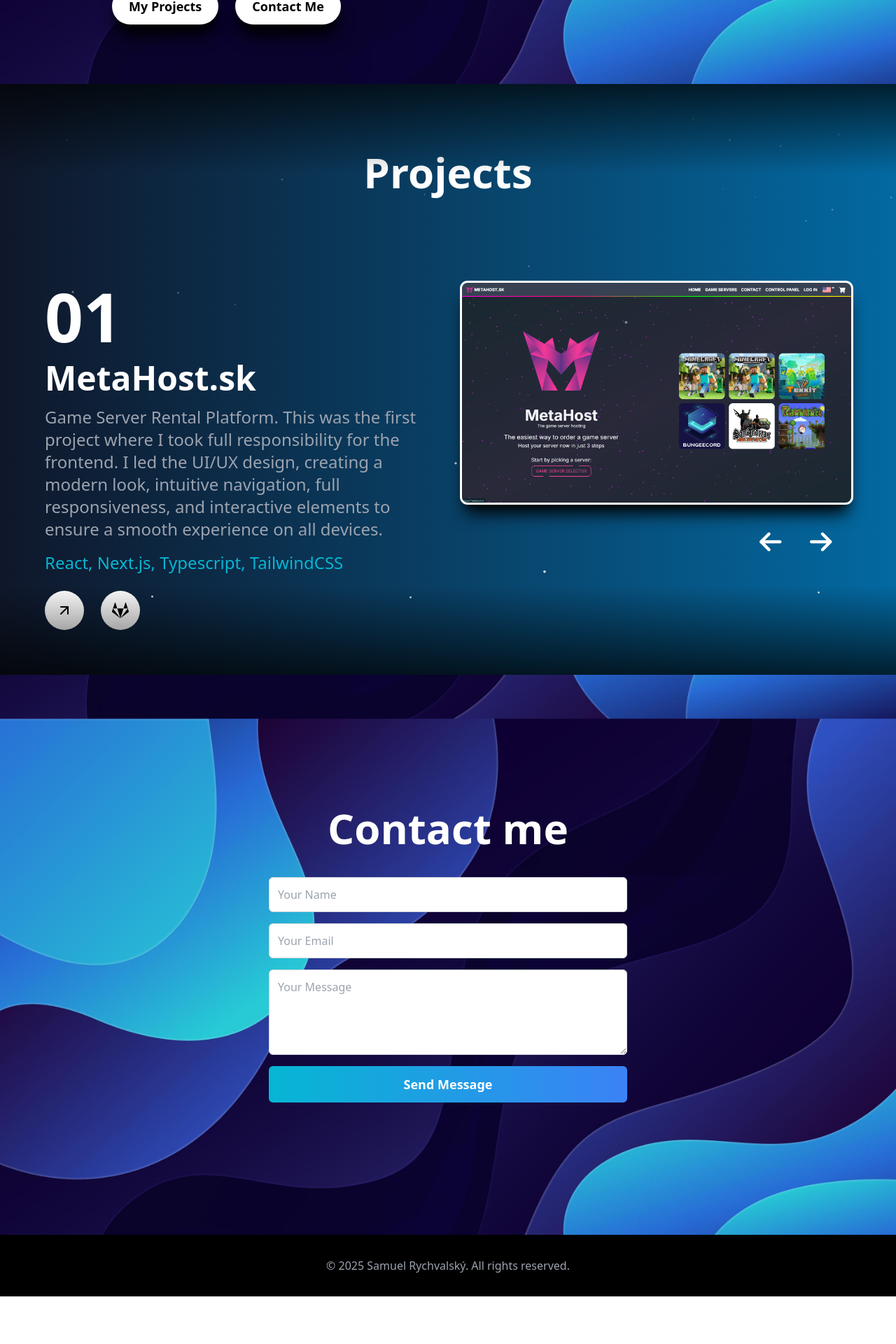
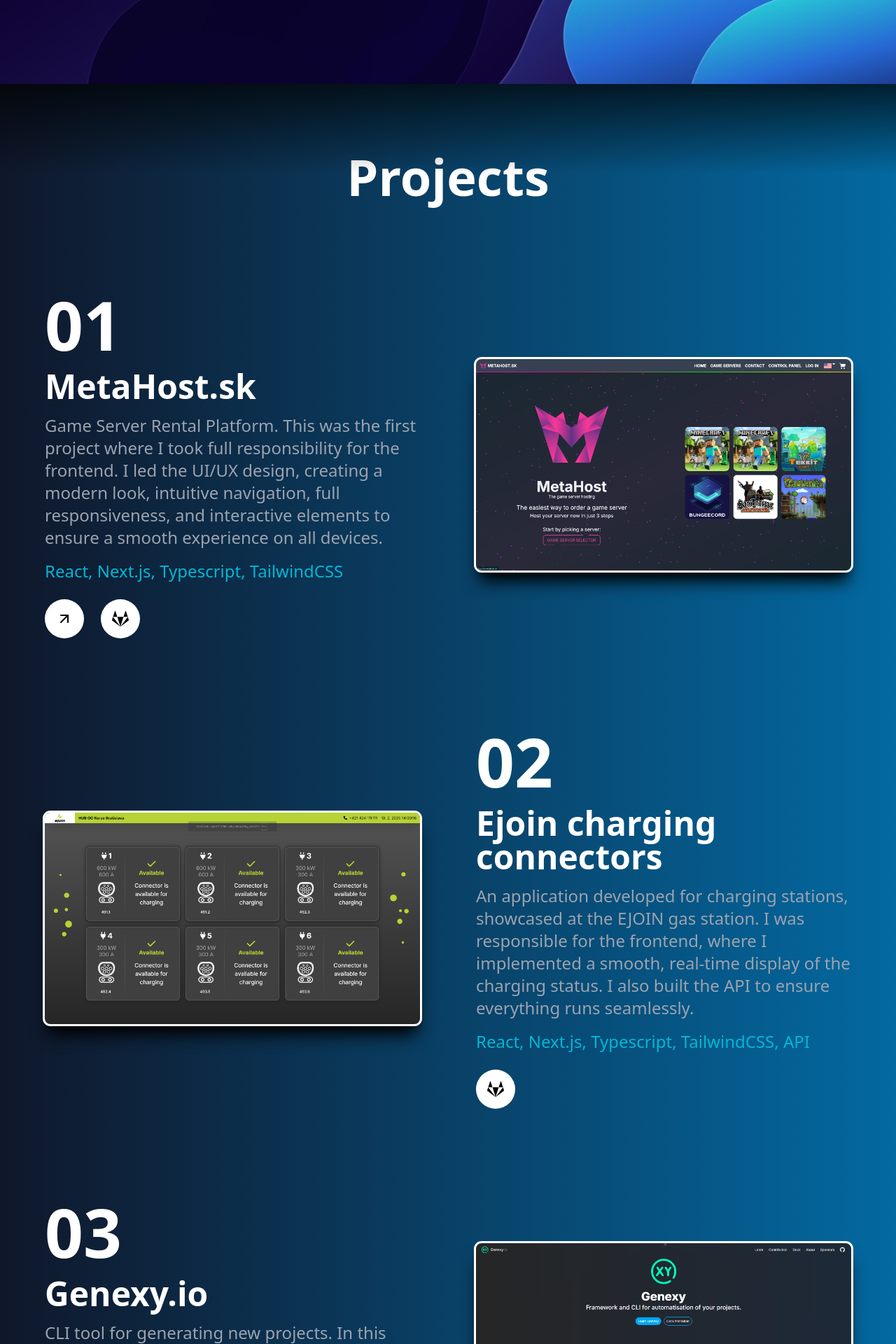
Before and after one commit to manmindcontrol/Portfolio, a Next.js app: page / in a window 1280 px wide. Shown: the part 680-2600 px from the top of the page at 70% size. Before the commit the page ends 2532 px from the top, so only its background shows below. Built offline with nearby package versions, Linux system fonts and the light colour scheme.

Commit message:
samuel (master): changed the layout a bit

```diff
--- a/components/FallingStars.tsx
+++ b/components/FallingStars.tsx
@@ -3,7 +3,6 @@
 import { motion } from "framer-motion";
 import { useEffect, useState } from "react";
 
-// Typ pre hviezdy
 interface Star {
   id: number;
   left: string;
@@ -13,15 +12,14 @@
   opacity: number;
 }
 
-// Generovanie hviezd s plynulejšími animáciami
 const generateStars = (count: number): Star[] => {
   return Array.from({ length: count }, (_, index) => ({
     id: index,
-    left: `${Math.random() * 100}vw`, // Náhodná pozícia na X osi
-    size: `${Math.random() * 3 + 2}px`, // Veľkosť medzi 2px - 5px
-    delay: Math.random() * 5, // Rôzne oneskorenia animácie
-    duration: Math.random() * 7 + 5, // Dlhšie trvanie (5s - 12s)
-    opacity: Math.random() * 0.5 + 0.5, // Náhodná priehľadnosť (0.5 - 1)
+    left: `${Math.random() * 100}vw`,
+    size: `${Math.random() * 3 + 2}px`,
+    delay: Math.random() * 5,
+    duration: Math.random() * 7 + 5,
+    opacity: Math.random() * 0.5 + 0.5,
   }));
 };
 
@@ -29,17 +27,16 @@
   const [stars, setStars] = useState<Star[]>([]);
 
   useEffect(() => {
-    setStars(generateStars(30)); // Viac hviezd pre plynulejší efekt
-
+    setStars(generateStars(30));
     const interval = setInterval(() => {
-      setStars(generateStars(30)); // Obnovujeme každých 7 sekúnd
+      setStars(generateStars(30));
     }, 7000);
 
     return () => clearInterval(interval);
   }, []);
 
   return (
-    <div className="absolute inset-0 overflow-hidden pointer-events-none z-10">
+    <div className="absolute inset-0 w-full h-full overflow-hidden pointer-events-none z-10">
       {stars.map((star) => (
         <motion.div
           key={star.id}
@@ -55,7 +52,7 @@
           transition={{
             duration: star.duration,
             delay: star.delay,
-            ease: "easeInOut", // Plynulejší pohyb
+            ease: "easeInOut",
             repeat: Infinity,
           }}
         />
--- a/components/Navbar.tsx
+++ b/components/Navbar.tsx
@@ -100,7 +100,7 @@
             className="text-lg text-black hover:text-cyan-500 transition"
           >
             <FontAwesomeIcon icon={faGitlab} className="mr-2" />
-            GitHub
+            Gitlab
           </Link>
           <Link
             href="https://www.linkedin.com/in/samuel-rychvalsk%C3%BD-b21a73228/"
--- a/components/screens/Projects.tsx
+++ b/components/screens/Projects.tsx
@@ -68,92 +68,63 @@
   },
 ];
 
-export default function ProjectSlider() {
-  const [currentIndex, setCurrentIndex] = useState(0);
-  const [direction, setDirection] = useState(0);
-
-  const nextProject = () => {
-    setDirection(1);
-    setCurrentIndex((prevIndex) => (prevIndex + 1) % projects.length);
-  };
-
-  const prevProject = () => {
-    setDirection(-1);
-    setCurrentIndex(
-      (prevIndex) => (prevIndex - 1 + projects.length) % projects.length
-    );
-  };
-
-  const variants = {
-    enter: (dir: number) => ({
-      x: dir > 0 ? 300 : -300,
-      opacity: 0,
-    }),
-    center: {
-      x: 0,
-      opacity: 1,
-    },
-    exit: (dir: number) => ({
-      x: dir < 0 ? 300 : -300,
-      opacity: 0,
-    }),
-  };
-
+export default function ProjectList() {
   return (
-    <>
     <section
       id="projects"
       className="relative overflow-hidden w-full min-h-screen flex flex-col items-center bg-gradient-to-r from-slate-900 to-sky-700 p-8 md:p-16 gap-32"
     >
-        <FallingStars />
-        {/* Top Shadow Fade */}
+      {/*<FallingStars />*/}
       <div className="pointer-events-none absolute top-0 left-0 w-full h-32 z-10 bg-gradient-to-b from-black/70 to-transparent" />
-        {/* Bottom Shadow Fade */}
       <div className="pointer-events-none absolute bottom-0 left-0 w-full h-32 z-10 bg-gradient-to-t from-black/70 to-transparent" />
 
-        <h1 className="text-white font-semibold text-4xl md:text-6xl mt-8">
+      <h1 className="text-white font-semibold text-4xl md:text-7xl mt-8">
         Projects
       </h1>
 
-        <div className="flex flex-col xl:flex-row w-full max-w-7xl items-center xl:items-start justify-between gap-10">
-          {/* Left Text */}
+      <div className="flex flex-col gap-24 md:gap-32 w-full max-w-7xl">
+        {projects.map((project, index) => (
+          <div
+            key={project.id}
+            className={`flex flex-col ${
+              index % 2 === 0 ? "xl:flex-row" : "xl:flex-row-reverse"
+            } items-center xl:items-center justify-between gap-20`}
+          >
+            {/* Text */}
             <div className="flex flex-col text-white w-full md:w-2/3 text-center md:text-left">
               <h1 className="text-5xl md:text-8xl font-semibold">
-              0{projects[currentIndex].id}
+                0{project.id}
               </h1>
-            <h2 className="text-3xl md:text-5xl font-bold mt-4 transition-transform duration-300 transform hover:scale-110">
-              {projects[currentIndex].title}
+              <h2 className="text-3xl md:text-5xl font-bold mt-4">
+                {project.title}
               </h2>
               <p className="text-gray-400 mt-4 text-lg md:text-2xl">
-              {projects[currentIndex].description}
+                {project.description}
               </p>
               <p className="text-cyan-500 mt-4 text-lg md:text-2xl">
-              {projects[currentIndex].technologies}
+                {project.technologies}
               </p>
 
               <div className="flex justify-center md:justify-start space-x-6 mt-6">
-              {projects[currentIndex].liveLink &&
-                projects[currentIndex].liveLink !== "/" && (
+                {project.liveLink && project.liveLink !== "/" && (
                   <Link
-                    href={projects[currentIndex].liveLink}
+                    href={project.liveLink}
                     className="p-4 bg-white text-black rounded-full flex items-center gap-3 text-lg"
                   >
                     <FiArrowUpRight size={24} />
                   </Link>
                 )}
-              {projects[currentIndex].githubLink &&
-                projects[currentIndex].githubLink !== "/" && (
+                {project.githubLink && project.githubLink !== "/" && (
                   <Link
-                    href={projects[currentIndex].githubLink}
+                    href={project.githubLink}
                     className="p-4 bg-white text-black rounded-full flex items-center gap-3 text-lg"
                   >
                     <FaGithub size={24} />
                   </Link>
                 )}
-              {projects[currentIndex].gitlabLink &&
-                projects[currentIndex].gitlabLink !== "/" && (
+                {project.gitlabLink && project.gitlabLink !== "/" && (
                   <Link
-                    href={projects[currentIndex].gitlabLink}
+                    href={project.gitlabLink}
                     className="p-4 bg-white text-black rounded-full flex items-center gap-3 text-lg"
                   >
                     <FaGitlab size={24} />
@@ -162,71 +133,20 @@
               </div>
             </div>
 
-          {/* Right Image */}
-          <div className="w-full md:w-2/3 flex flex-col items-end">
-            <AnimatePresence mode="wait" custom={direction}>
-              <motion.div
-                key={projects[currentIndex].id}
-                custom={direction}
-                variants={variants}
-                initial="enter"
-                animate="center"
-                exit="exit"
-                transition={{
-                  x: { type: "spring", stiffness: 300, damping: 30 },
-                  opacity: { duration: 0.2 },
-                }}
-                drag="x"
-                dragConstraints={{ left: 0, right: 0 }}
-                onDragEnd={(event, info) => {
-                  if (info.offset.x < -100) {
-                    nextProject();
-                  } else if (info.offset.x > 100) {
-                    prevProject();
-                  }
-                }}
-                className="relative"
-              >
+            {/* Image - always centered */}
+            <div className="w-full md:w-2/3 flex  place-content-center">
               <Image
-                  src={projects[currentIndex].image}
-                  alt={projects[currentIndex].title}
+                priority
+                src={project.image}
+                alt={project.title}
                 width={700}
                 height={400}
                 className="rounded-lg shadow-xl outline outline-white shadow-black"
               />
-              </motion.div>
-            </AnimatePresence>
-
-            {/* Dots on mobile */}
-            <div className="flex md:hidden justify-center gap-2 mt-6 w-full">
-              {projects.map((_, index) => (
-                <div
-                  key={index}
-                  className={`w-3 h-3 rounded-full ${
-                    index === currentIndex ? "bg-white" : "bg-white/30"
-                  }`}
-                />
+            </div>
+          </div>
         ))}
       </div>
-
-            {/* Arrows on desktop */}
-            <div className="hidden md:flex gap-4 mt-6 pr-4">
-              <button
-                onClick={prevProject}
-                className="text-white text-4xl p-3 rounded-xl"
-              >
-                <FontAwesomeIcon icon={faArrowLeft} />
-              </button>
-              <button
-                onClick={nextProject}
-                className="text-white text-4xl p-3 rounded-xl"
-              >
-                <FontAwesomeIcon icon={faArrowRight} />
-              </button>
-            </div>
-          </div>
-        </div>
     </section>
-    </>
   );
 }
```
Also changed, not shown: components/screens/Landing.tsx (+5 -5 lines). Lines whose indentation alone changed are shown as unchanged.
